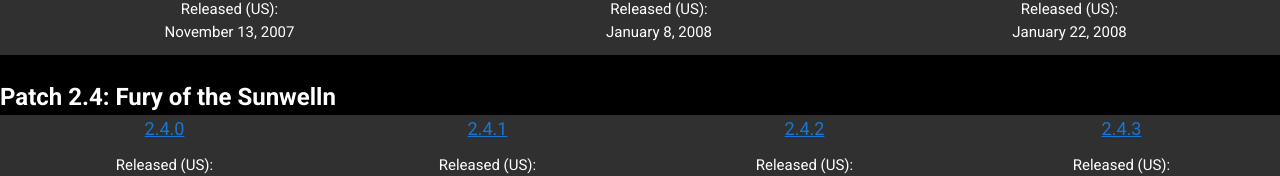
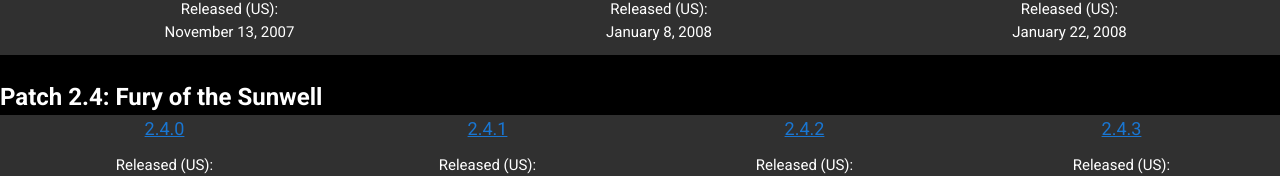
Before and after one commit to justinhomsi/tbc-frontend, a Vue app: page /notes in a window 1280 px wide. Shown: the part 726-902 px from the top of the page. Built offline with nearby package versions, Linux system fonts and the light colour scheme.

Commit message:
Fixed Typo

```diff
--- a/src/components/Notes.vue
+++ b/src/components/Notes.vue
@@ -13,7 +13,7 @@
     <thead><h2>Patch 2.3: The Gods of Zul'Aman</h2></thead>
       <NotesTable :data="notes_data.two_three"></NotesTable>
     <br />
-    <thead><h2>Patch 2.4: Fury of the Sunwelln</h2></thead>
+    <thead><h2>Patch 2.4: Fury of the Sunwell</h2></thead>
       <NotesTable :data="notes_data.two_four"></NotesTable>
   </div>
 </template>
```
